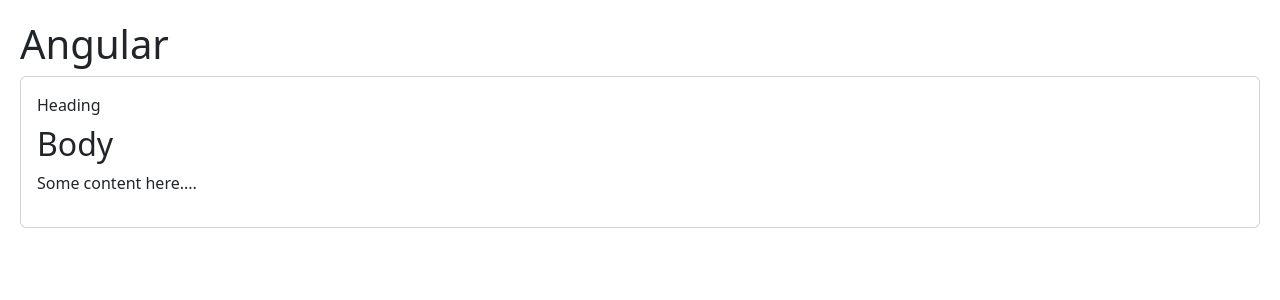
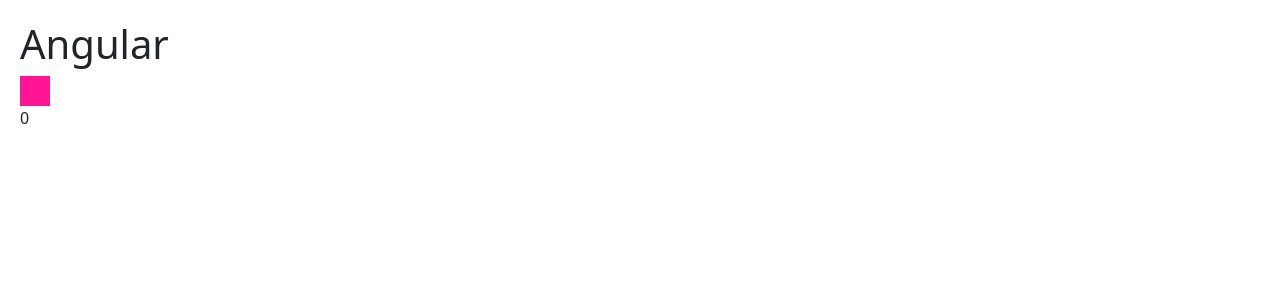
Before and after one commit to kaixuannnn/mosh-angular-learn1, an Angular app: page / in a window 1280 px wide. Shown: the top 300 px of the page. Built offline with nearby package versions, Linux system fonts and the light colour scheme.

Commit message:
liked assigment

```diff
--- a/src/app/app.component.html
+++ b/src/app/app.component.html
@@ -1,17 +1,2 @@
 <h1>Angular</h1>
-<!-- <app-favourite
-  [is-favourite]="post.isFavourite"
-  (change)="onFavouriteChange($event)"
-></app-favourite> -->
-<!-- <app-capitalize-pipe></app-capitalize-pipe> -->
-
-<!-- <courses></courses> -->
-<!-- <app-authors></app-authors> -->
-
-<app-bootstrap-panel>
-  <ng-container class="heading">Heading</ng-container>
-  <div class="body">
-    <h2>Body</h2>
-    <p>Some content here....</p>
-  </div>
-</app-bootstrap-panel>
+<app-like [likesCount]="tweet.likesCount" [isActive]="tweet.isLiked"></app-like>
--- a/src/app/app.component.ts
+++ b/src/app/app.component.ts
@@ -13,6 +13,15 @@
     isFavourite: false,
   };
 
+  tweet = {
+    likesCount: 0,
+    isLiked: true,
+  };
+
+  onLikeChange(event: any) {
+    console.log('Like Change');
+  }
+
   onFavouriteChange(event: FavouriteChangedEvent) {
     console.log('Favourite Change', event);
   }
--- a/src/app/app.module.ts
+++ b/src/app/app.module.ts
@@ -12,6 +12,7 @@
 import { CapitalizePipeComponent } from './capitalize-pipe/capitalize-pipe.component';
 import { TitleCasePipe } from './title-case.pipe';
 import { BootstrapPanelComponent } from './bootstrap-panel/bootstrap-panel.component';
+import { LikeComponent } from './like/like.component';
 
 @NgModule({
   declarations: [
@@ -23,6 +24,7 @@
     CapitalizePipeComponent,
     TitleCasePipe,
     BootstrapPanelComponent,
+    LikeComponent,
   ],
   imports: [BrowserModule, FormsModule],
   providers: [CoursesService, EmailService],
--- /dev/null
+++ b/src/app/like/like.component.css
@@ -0,0 +1,10 @@
+.heart {
+  height: 30px;
+  width: 30px;
+  background-color: #ccc;
+  cursor: pointer;
+}
+
+.liked {
+  background-color: deeppink;
+}
--- /dev/null
+++ b/src/app/like/like.component.html
@@ -0,0 +1,2 @@
+<div class="heart" [class.liked]="isActive" (click)="onClick()"></div>
+<div>{{ likesCount }}</div>
--- /dev/null
+++ b/src/app/like/like.component.ts
@@ -0,0 +1,18 @@
+import { Component, EventEmitter, Input, Output } from '@angular/core';
+
+@Component({
+  selector: 'app-like',
+  templateUrl: './like.component.html',
+  styleUrls: ['./like.component.css'],
+})
+export class LikeComponent {
+  @Input() likesCount: number = 0;
+  @Input() isActive: boolean = false;
+
+  @Output() change = new EventEmitter();
+  onClick() {
+    this.likesCount = this.isActive ? 1 : 0;
+    this.isActive = !this.isActive;
+    this.change.emit();
+  }
+}
```
Also changed, not shown: 1 other file (tests, documents, lock files or other folders).
